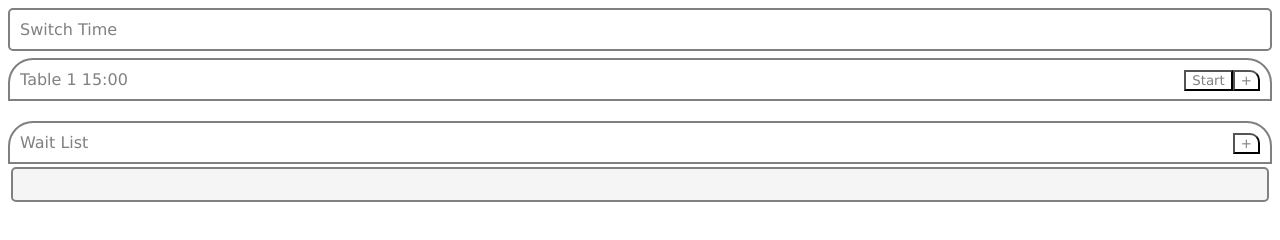
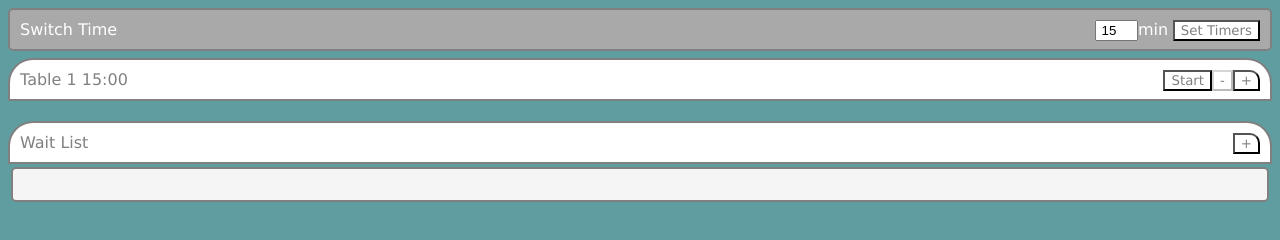
Before and after one commit to Tenergy05/SwitchTime, a plain HTML site: page index.html in a window 1280 px wide. Drawn offline with Linux system fonts and the light colour scheme.

Commit message:
Added more features
Timer set feature added

```diff
--- a/css/styles.css
+++ b/css/styles.css
@@ -1,3 +1,6 @@
+body {
+    background-color: cadetblue;
+}
 ul {
     list-style-type: none;
     padding: 0;
@@ -23,10 +26,11 @@ li {
 }
 .container {
     width:100%;
-    min-width: 250px;
+    min-width: 300px;
     min-height: 50px;
 }
 .container-header {
+    background-color: white;
     padding: 10px 10px 10px 10px;
     border:2px solid grey;
     border-radius: 25px 25px 0px 0px;
@@ -41,7 +45,17 @@ li {
     display: inline;
 }
 #menu {
+    background-color: darkgray;
     border-radius: 5px;
+    color:white;
+}
+#timerSet {
+    float:right;
+    width:165px;
+}
+#timerSet input {
+    width:35px;
+    text-align:center;
 }
 button {
     float:right;
--- a/index.html
+++ b/index.html
@@ -94,7 +94,7 @@
         function addTable() {
 
             timerStarted.push(false);
-            var tableNum = document.getElementsByClassName("header-content2").length + 2;
+            var tableNum = document.getElementsByClassName("header-content").length + 1;
 
             var container = document.createElement("div");
             var containerClass = document.createAttribute("class");
@@ -108,12 +108,12 @@
 
             var headerContent = document.createElement("div");
             var contentClass = document.createAttribute("class");
-            contentClass.value = "header-content2";
+            contentClass.value = "header-content";
             var headerId = document.createAttribute("id");
             headerId.value = "t" + tableNum;
             headerContent.setAttributeNode(contentClass);
             headerContent.setAttributeNode(headerId);
-            headerContent.innerText = "Table "+tableNum+" 15:00";
+            headerContent.innerText = "Table "+tableNum+" "+document.getElementById("defaultTime").value+":00";
 
             var buttons = document.createElement("div");
             buttonClass = document.createAttribute("class");
@@ -141,22 +141,49 @@
             var bodyElement = document.body;
             bodyElement.insertBefore(container, waitlistContainer);
 
+            var removeButton = document.getElementById("remove-button");
+            if (removeButton.disabled)
+                removeButton.disabled = false;
+
             $("ul").sortable({
                 connectWith: "ul"
             });
+        }
+
+        function removeTable() {
+            var containers = document.getElementsByClassName("container");
+            var lastTable = containers.item(containers.length - 2);
+            document.body.removeChild(lastTable);
+            var numTables = document.getElementsByClassName("buttons").length;
+            if (numTables === 1) {
+                removeButton = document.getElementById("remove-button");
+                removeButton.disabled = true;
+            }
+        }
+
+        function setTimers() {
+            var timerContent = document.getElementsByClassName("header-content");
+            for (var i = 0; i < timerContent.length; i++) {
+                var s = timerContent.item(i).textContent;
+                timerContent.item(i).textContent = s.substring(0, s.length - 5)+document.getElementById("defaultTime").value+":00";
+            }
         }
     </script>
 </head>
 <body>
 
     <div class="container">
-        <div id="menu" class="container-header">Switch Time</div>
+        <div id="menu" class="container-header">Switch Time
+            <div id="timerSet">
+                <input id="defaultTime" type="number" min="0" max="99" value="15"/>min <button onclick="setTimers()">Set Timers</button>
+            </div>
+        </div>
     </div>
 
     <div class="container">
         <div class="container-header">
             <div class="header-content" id="t1">Table 1 15:00</div>
-            <div class="buttons"><button class="add-button" onclick="addTable();">+</button><button id="s1" onclick="toggleTime(1);">Start</button></div>
+            <div class="buttons"><button class="add-button" onclick="addTable();">+</button><button id="remove-button" disabled onclick="removeTable();">-</button><button id="s1" onclick="toggleTime(1);">Start</button></div>
         </div>
         <ul id="table1">
         </ul>
@@ -164,7 +191,7 @@
 
     <div class="container" id="waitlist-container">
         <div class="container-header">
-            <div class="header-content">Wait List<button class="add-button" onclick="addPerson();">+</button></div>
+            <div class="header-content2">Wait List<button class="add-button" onclick="addPerson();">+</button></div>
         </div>
         <ul id="waitlist">
             <li><input type="text" class="textarea" maxlength="15"/></li>
```
